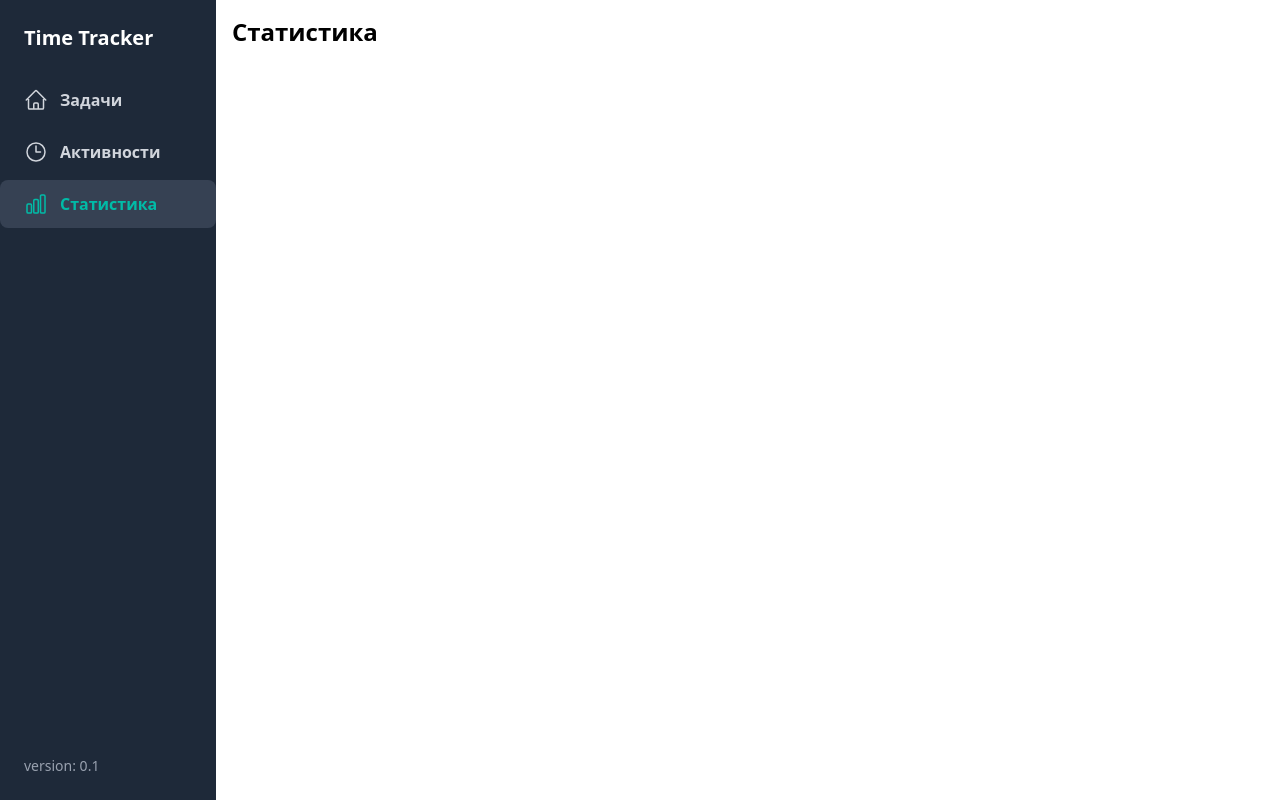
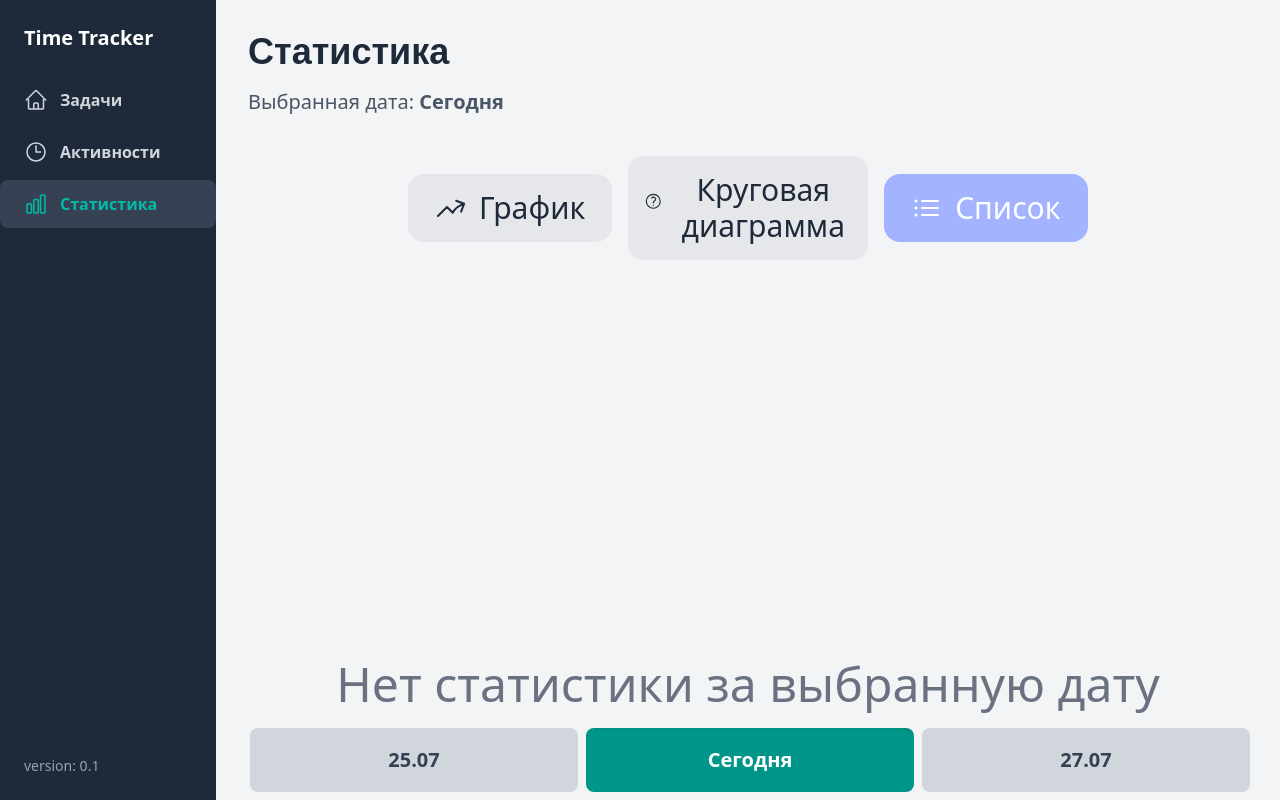
Before and after one commit to Drugoi-Polz/TimeTrackApp, a Vue app in the folder time-track-app/: page /statistics in a window 1280 px wide. Built offline with nearby package versions, Linux system fonts and the light colour scheme; a web font is replaced by a local one.

Commit message:
Create ListStatistics

```diff
--- a/time-track-app/package.json
+++ b/time-track-app/package.json
@@ -11,10 +11,12 @@
   "dependencies": {
     "@heroicons/vue": "^2.2.0",
     "@tailwindcss/vite": "^4.1.11",
+    "chart.js": "^4.5.0",
     "date-fns": "^4.1.0",
     "heroicons": "^2.2.0",
     "tailwindcss": "^4.1.11",
     "vue": "^3.5.17",
+    "vue-chartjs": "^5.3.2",
     "vue-router": "^4.5.1"
   },
   "devDependencies": {
--- a/time-track-app/src/components/TheDaySwitch.vue
+++ b/time-track-app/src/components/TheDaySwitch.vue
@@ -16,7 +16,7 @@ function btnClass(date) {
 	const base =
 		'w-full h-full flex items-center justify-center text-sm font-semibold transition-colors duration-200 rounded-lg text-xl'
 	return isSameDay(date, localSelectedDate.value)
-		? base + ' bg-teal-500 text-white shadow-inner'
+		? base + ' bg-teal-600 text-white shadow-inner'
 		: base + ' bg-gray-300 text-gray-700 hover:bg-gray-400'
 }
 const localSelectedDate = ref(props.selectedDate)
--- /dev/null
+++ b/time-track-app/src/components/TheListStatistics.vue
@@ -0,0 +1,60 @@
+<script setup>
+import { formatTime, formatTimestamp } from '../functions'
+import { computed } from 'vue'
+import DoubleText from './UI/DoubleText.vue'
+
+const props = defineProps({
+	activities: {
+		type: Array,
+		required: true,
+	},
+})
+
+function totalDuration(intervals) {
+	return intervals.reduce((sum, i) => sum + i.duration, 0)
+}
+
+const totalDayDuration = computed(() =>
+	props.activities.reduce((sum, act) => sum + totalDuration(act.intervals), 0)
+)
+</script>
+
+<template>
+	<div v-if="activities && activities.length" class="space-y-6 mt-6">
+		<div
+			v-for="activity in activities"
+			:key="activity.id"
+			class="p-6 bg-white rounded-xl shadow border border-gray-200 hover:shadow-lg transition"
+		>
+			<div class="flex justify-between items-center mb-4">
+				<h2 class="text-2xl font-bold text-gray-800">{{ activity.title }}</h2>
+				<span
+					class="text-xl bg-indigo-100 text-indigo-700 px-3 py-1 rounded-full font-medium"
+				>
+					{{ formatTime(totalDuration(activity.intervals)) }}
+				</span>
+			</div>
+
+			<div class="w-full h-3 bg-gray-200 rounded-full overflow-hidden mb-4">
+				<div
+					class="h-full transition-all duration-500"
+					:style="{
+						width:
+							((totalDuration(activity.intervals) / totalDayDuration) * 100).toFixed(
+								2
+							) + '%',
+						backgroundColor: activity.color,
+					}"
+				/>
+			</div>
+
+			<div class="text-sm text-gray-600 grid grid-cols-2 gap-y-1">
+                <DoubleText :label="'Интервалов'" :value="activity.intervals.length" />
+				<DoubleText :label="'Общее время'" :value="formatTime(totalDuration(activity.intervals))" />
+                <DoubleText :label="'C'" :value="formatTimestamp(activity.intervals[0].start)" />
+                <DoubleText :label="'По'" :value="formatTimestamp(activity.intervals.at(-1).end)" />
+			</div>
+		</div>
+	</div>
+	<div v-else class="text-gray-500 text-5xl flex justify-center mt-100">Нет статистики за выбранную дату</div>
+</template>
--- a/time-track-app/src/components/UI/BaseButton.vue
+++ b/time-track-app/src/components/UI/BaseButton.vue
@@ -25,6 +25,7 @@ const variantClasses = computed(() => {
 		success: 'bg-green-300 hover:bg-green-400',
 	}
 	return `${base} ${variants[props.variant] || variants.primary}`
+
 })
 </script>
 
--- /dev/null
+++ b/time-track-app/src/components/UI/DoubleText.vue
@@ -0,0 +1,20 @@
+<script setup>
+    defineProps({
+        label: {
+            type: String,
+            required: true
+        },
+        value: {
+            required: true
+        }
+    })
+</script>
+
+<template>
+	<div class="mb-2 text-gray-600 text-xl">
+		{{ label }}:
+		<span class="font-bold">
+			{{ value }}
+		</span>
+	</div>
+</template>
--- /dev/null
+++ b/time-track-app/src/components/UI/IconTextButton.vue
@@ -0,0 +1,36 @@
+<script setup>
+const props = defineProps({
+	text: {
+		type: String,
+		default: 'Кнопка'
+	},
+	icon: {
+		type: [Object, Function],
+		default: 'QuestionMarkCircleIcon'
+	},
+	modeKey: {
+		type: String,
+		required: true
+	},
+	activeMode: {
+		type: String,
+		default: 'list'
+	}
+})
+
+function btnClass() {
+	const base = 'flex justify-center items-center gap-3 p-4 rounded-2xl w-full transition-colors duration-200'
+	return props.modeKey === props.activeMode
+		? base + ' bg-indigo-300 text-white'
+		: base + ' bg-gray-200 text-gray-800 hover:bg-gray-300'
+}
+</script>
+
+<template>
+	<button :class="btnClass()" @click="$emit('click')">
+		<div class="h-8 w-8">
+			<component :is="icon" />
+		</div>
+		<h1 class="text-3xl">{{ text }}</h1>
+	</button>
+</template>
--- a/time-track-app/src/constans.js
+++ b/time-track-app/src/constans.js
@@ -1,4 +1,4 @@
-import { HomeIcon, ClockIcon, ChartBarIcon } from '@heroicons/vue/24/outline'
+import { HomeIcon, ClockIcon, ChartBarIcon, ArrowTrendingUpIcon, QuestionMarkCircleIcon, ListBulletIcon } from '@heroicons/vue/24/outline'
 
 export const DEFAULT_BUTTON = 'default';
 export const PRIMARY_BUTTON = 'primary';
@@ -16,6 +16,12 @@ export const items = [
     { label: 'Статистика', to: '/statistics', icon: ChartBarIcon },
 ]
 
+export const STATISTICS_MODES = [
+    { label: 'График', key: 'line', icon: ArrowTrendingUpIcon },
+    { label: 'Круговая диаграмма', key: 'pie', icon: QuestionMarkCircleIcon },
+    { label: 'Список', key: 'list', icon: ListBulletIcon },
+]
+
 export const BUTTON_TYPES = [
 	PRIMARY_BUTTON, DANGER_BUTTON, SUCCESS_BUTTON, DEFAULT_BUTTON
 ]
--- a/time-track-app/src/functions.js
+++ b/time-track-app/src/functions.js
@@ -23,9 +23,20 @@ export function getActivitiesForDate(activities, date) {
 	return activities
 		.map((act) => ({
 			...act,
-			intervals: act.intervals.filter((iv) =>
-				isSameDay(new Date(iv.start), date)
-			),
+			intervals: act.intervals.filter((iv) => isSameDay(new Date(iv.start), date)),
 		}))
 		.filter((act) => act.intervals.length > 0)
 }
+
+export function summarizeByTask(activities) {
+	const map = new Map()
+	activities.forEach((act) => {
+		const sum = act.intervals.reduce((acc, iv) => acc + iv.duration, 0)
+		if (map.has(act.id)) {
+			map.get(act.id).total += sum
+		} else {
+			map.set(act.id, { id: act.id, title: act.title, total: sum, color: act.color })
+		}
+	})
+	return Array.from(map.values())
+}
--- a/time-track-app/src/pages/TheActivitiesPage.vue
+++ b/time-track-app/src/pages/TheActivitiesPage.vue
@@ -34,7 +34,7 @@ const filteredActivities = computed(() =>
 		<div v-if="filteredActivities.length" class="space-y-6">
 			<ActivityItem v-for="act in filteredActivities" :key="act.id" :activity="act" />
 		</div>
-		<div v-else class="text-gray-500 text-lg">Нет активностей за выбранную дату.</div>
-		<TheDaySwitch @update:day="setDate" :selectedDate="selectedDate" />
+		<div v-else class="text-gray-500 text-5xl flex justify-center mt-100">Нет активностей за выбранную дату</div>
+		<TheDaySwitch @update:day="setDate" :selectedDate="selectedDate"/>
 	</div>
 </template>
--- a/time-track-app/src/pages/TheStatisticsPage.vue
+++ b/time-track-app/src/pages/TheStatisticsPage.vue
@@ -1,6 +1,62 @@
+<script setup>
+import { ref, computed } from 'vue'
+import { startOfDay } from 'date-fns'
+import { getActivitiesForDate, summarizeByTask } from '../functions'
+import { STATISTICS_MODES } from '../constans'
+
+import ThePageTitle from '../components/UI/ThePageTitle.vue'
+import TheDaySwitch from '../components/TheDaySwitch.vue'
+import TheSelectedDayText from '../components/TheSelectedDayText.vue'
+import IconTextButton from '../components/UI/IconTextButton.vue'
+import TheListStatistics from '../components/TheListStatistics.vue'
+
+const props = defineProps({
+	activities: {
+		type: Array,
+		required: true,
+	},
+})
+
+const todayDate = startOfDay(new Date())
+const selectedDate = ref(todayDate)
+
+const viewMode = ref('list')
+
+const setDate = (date) => {
+	selectedDate.value = date
+}
+
+const dailyActivities = computed(() => getActivitiesForDate(props.activities, selectedDate.value))
+
+const summary = computed(() => summarizeByTask(dailyActivities.value))
+</script>
+
 <template>
-  <div class="p-4">
-    <h1 class="text-2xl font-bold mb-4">Статистика</h1>
-    <!-- TODO: Chart toggle + diagram/chart/list -->
-  </div>
+	<div class="relative bg-gray-100 min-h-screen p-8 pb-24">
+		<ThePageTitle>Статистика</ThePageTitle>
+		<TheSelectedDayText :selectedDate="selectedDate" />
+
+		<div class="mt-10 flex items-center justify-around gap-4 mx-40">
+			<IconTextButton
+				v-for="mode in STATISTICS_MODES"
+				:key="mode.key"
+				:text="mode.label"
+				:icon="mode.icon"
+				:modeKey="mode.key"
+				:activeMode="viewMode"
+				@click="viewMode = mode.key"
+			/>
+		</div>
+
+        <TheListStatistics
+             v-show="viewMode == 'list'"
+             :activities="dailyActivities"
+        />
+
+
+        <div v-show="viewMode == 'line'">График</div>
+        <div v-show="viewMode == 'pie'">Круговая</div>
+
+		<TheDaySwitch @update:day="setDate" :selectedDate="selectedDate" :todayDate="todayDate" />
+	</div>
 </template>
```
Also changed, not shown: 1 other file (tests, documents, lock files or other folders).
